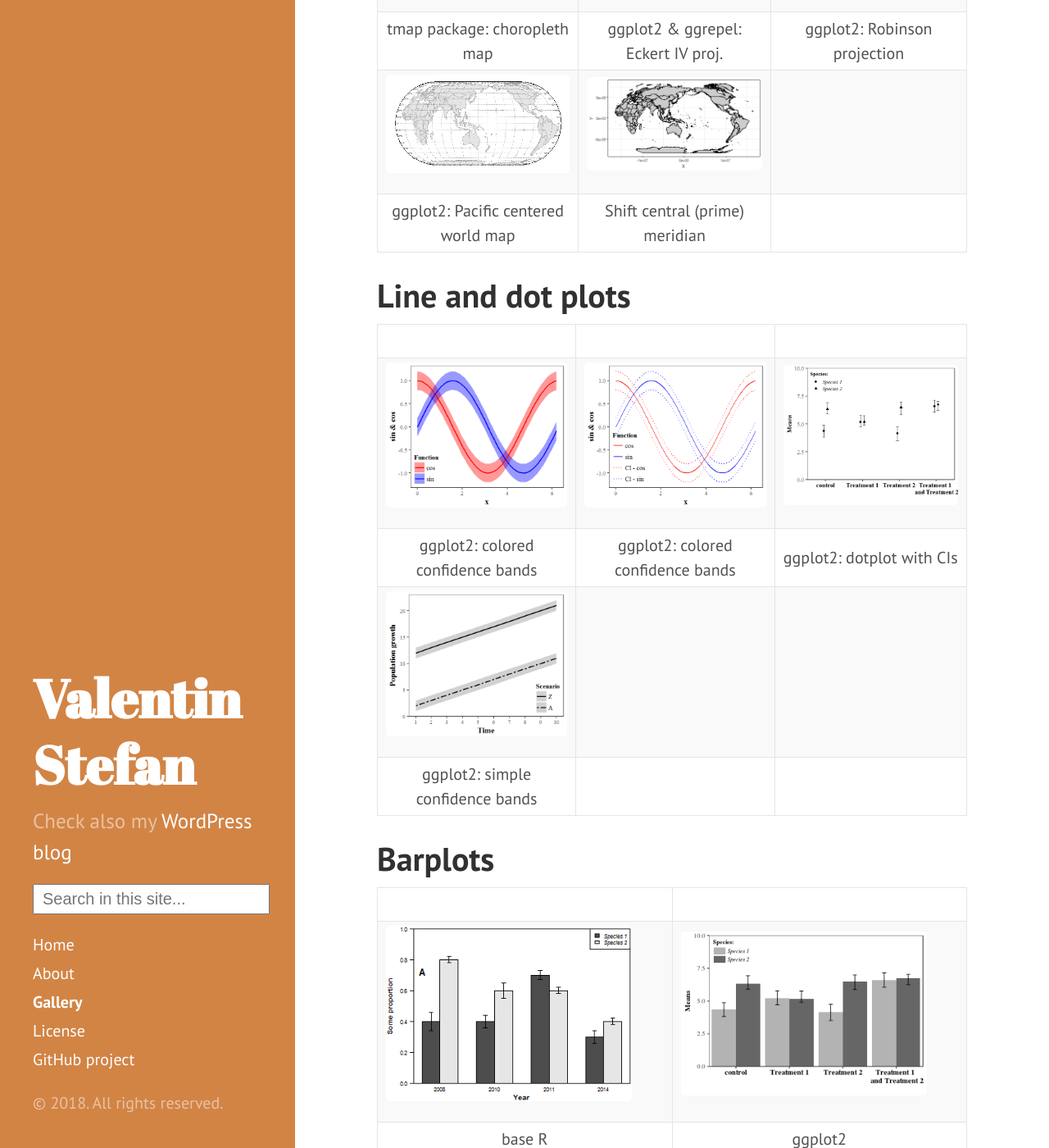
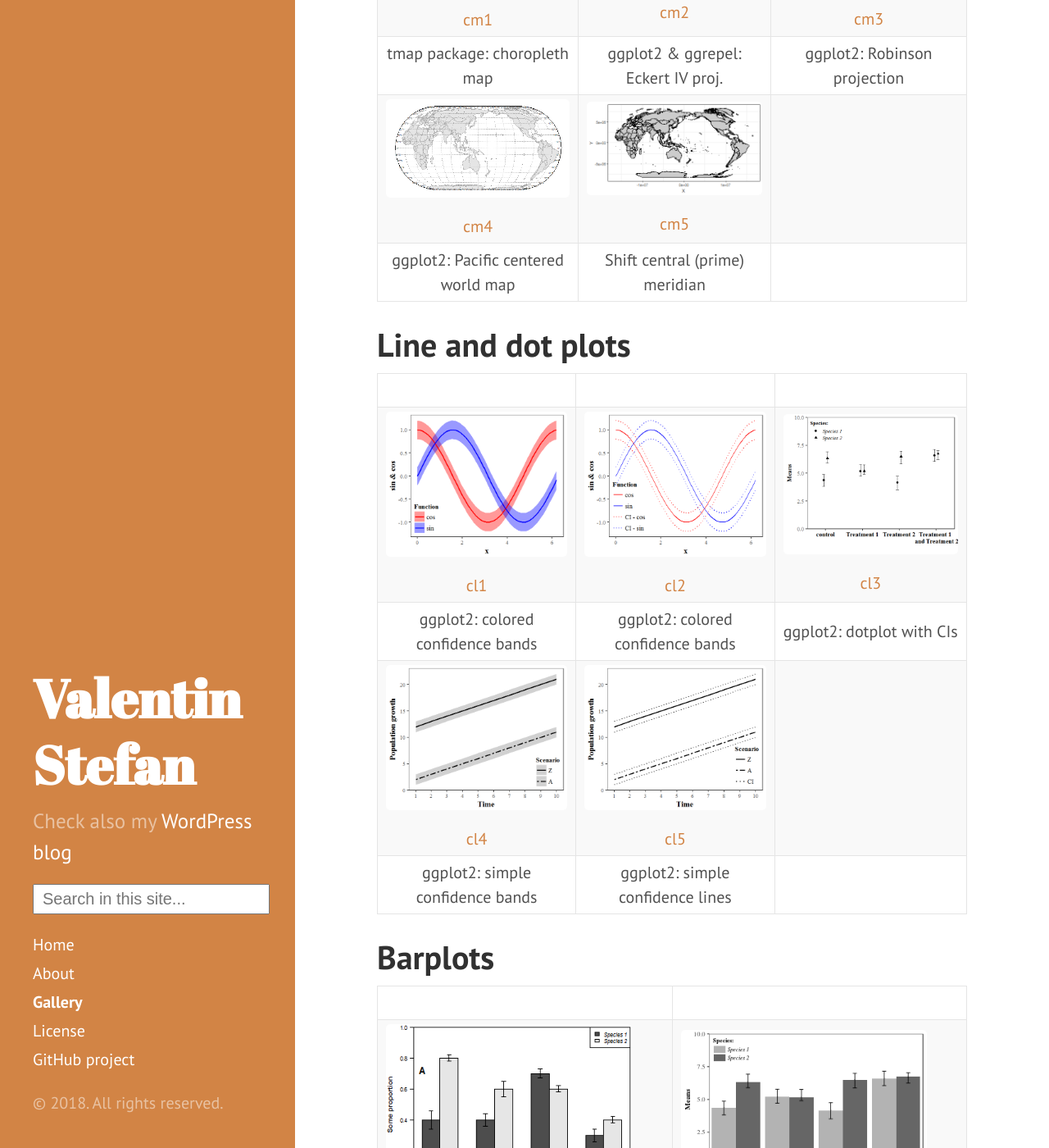
Before and after one commit to valentinitnelav/valentinitnelav.github.io, a Jekyll site: the page built from gallery.md, in a window 1280 px wide and 1400 px high, scrolled down 524 px. Shown: the whole window at 82% size. Built offline with Jekyll 4.4.1, drawn with Linux system fonts in a browser that asks for light colours; nearby versions of some CDN libraries; comment, search, counter and statistics services are not loaded.

Commit message:
simplify thumbnail links in markdown

```diff
--- a/gallery.md
+++ b/gallery.md
@@ -4,6 +4,13 @@
 ---
 
 Here, I try to collect scripts from exploring with various graphs and data visualization methods. The coding style might differ from one graph to another depending on how I explored with new features, packages, etc., or on how I forgot to use them ... To access a script, simply click on the desired thumbnail.
+
+[//]: # This is a comment in markdown: `[//]: #`
+[//]: # Each image (thumbnail) acts as a link to the script that generates it.
+[//]: # In markdown, this is an image insertion (reference-style): `![img_id]` or `![img_id]{:width="300px"}` for setting the width.
+[//]: # In markdown, this is a link that underlines the text/reference in front of it: `[code_id]`
+[//]: # So, to link the image with its script, one can do: `![img_id][code_id]` or `![img_id]{:width="300px"}[code_id]`
+
 
 [//]: # ===============================================================================================================
 # Maps
@@ -16,9 +23,9 @@
 
 |                                       |                                         |
 :-------------------------------------: | :-------------------------------------: | :-------------------------------------:
-[![][m1]{:width="300px"}][cm1]          | [![][m2]{:width="300px"}][cm2]          | [![][m3]{:width="300px"}][cm3]
+![m1]{:width="300px"}[cm1]              | ![m2]{:width="300px"}[cm2]              | ![m3]{:width="300px"}[cm3]
 tmap package: choropleth map            | ggplot2 & ggrepel: Eckert IV proj.      | ggplot2: Robinson projection
-[![][m4]{:width="300px"}][cm4]          | [![][m5]{:width="300px"}][cm5]          |
+![m4]{:width="300px"}[cm4]              | ![m5]{:width="300px"}[cm5]              |
 ggplot2: Pacific centered world map     | Shift central (prime) meridian          |
 
 
@@ -44,16 +51,17 @@
 [m5]: https://raw.githubusercontent.com/valentinitnelav/valentinitnelav.github.io/master/gallery/Shift central (prime) meridian.png
 [cm5]: https://github.com/valentinitnelav/valentinitnelav.github.io/blob/master/gallery/Shift%20central%20(prime)%20meridian.R
 
+
 [//]: # ===============================================================================================================
 # Line and dot plots
 [//]: # ===============================================================================================================
 
 |                                       |                                         |
 :-------------------------------------: | :-------------------------------------: | :-------------------------------------:
-[![][l1]{:width="300px"}][cl1]          | [![][l2]{:width="300px"}][cl2]          | [![][l3]{:width="300px"}][cl3]
+![l1]{:width="300px"}[cl1]              | ![l2]{:width="300px"}[cl2]              | ![l3]{:width="300px"}[cl3]
 ggplot2: colored confidence bands       | ggplot2: colored confidence bands       | ggplot2: dotplot with CIs
-[![][l4]{:width="300px"}][cl4]          | |
-ggplot2: simple confidence bands        | |
+![l4]{:width="300px"}[cl4]              | ![l5]{:width="300px"}[cl5]              |
+ggplot2: simple confidence bands        | ggplot2: simple confidence lines        |
 
 [//]: # -----------------------------------------------------------------------
 [//]: # Links to line & dot plots (l) and code (cl)
@@ -71,6 +79,9 @@
 [l4]: https://raw.githubusercontent.com/valentinitnelav/valentinitnelav.github.io/master/gallery/simple_confidence_bands.png
 [cl4]: https://github.com/valentinitnelav/valentinitnelav.github.io/blob/master/gallery/simple_confidence_bands.R
 
+[l5]: https://raw.githubusercontent.com/valentinitnelav/valentinitnelav.github.io/master/gallery/simple_confidence_lines.png
+[cl5]: https://github.com/valentinitnelav/valentinitnelav.github.io/blob/master/gallery/simple_confidence_lines.R
+
 
 [//]: # ===============================================================================================================
 # Barplots
@@ -78,7 +89,7 @@
 
 |                                       |                                         |
 :-------------------------------------: | :-------------------------------------: | :-------------------------------------:
-[![][b1]{:width="300px"}][cb1]          | [![][b2]{:width="300px"}][cb2]          |
+![b1]{:width="300px"}[cb1]              | ![b2]{:width="300px"}[cb2]              |
 base R                                  | ggplot2                                 |
 
 
```
